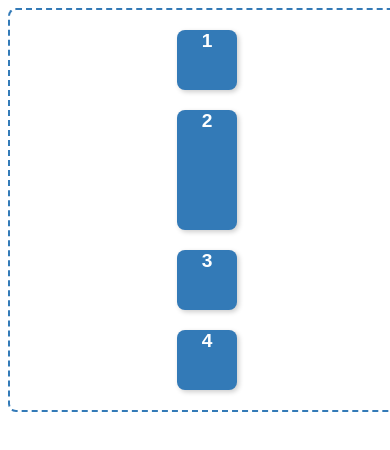
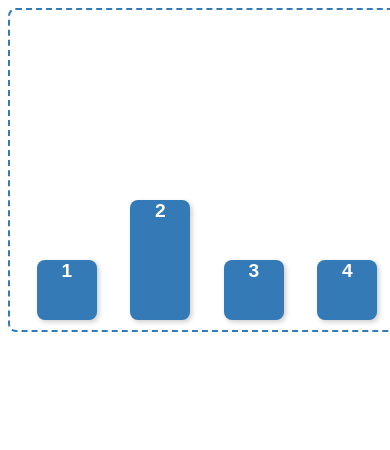
Before and after one commit to rimedhn/pruebafelxbox, a plain HTML site: page index.html in a window 390 px wide. Drawn offline with Linux system fonts and the light colour scheme.

Commit message:
Update style.css

```diff
--- a/style.css
+++ b/style.css
@@ -32,15 +32,3 @@
 .caja-2 { height: 120px; }
 .caja-3 { height: 60px; }
 .caja-4 { height: 60px; }
-
-/* Media query para hacer el diseño responsivo en pantallas más pequeñas */
-@media (max-width: 600px) {
-  .contenedor-principal {
-    flex-direction: column;
-    align-items: center;
-    height: auto;
-  }
-  .caja {
-    margin: 10px 0;
-  }
-}
```
